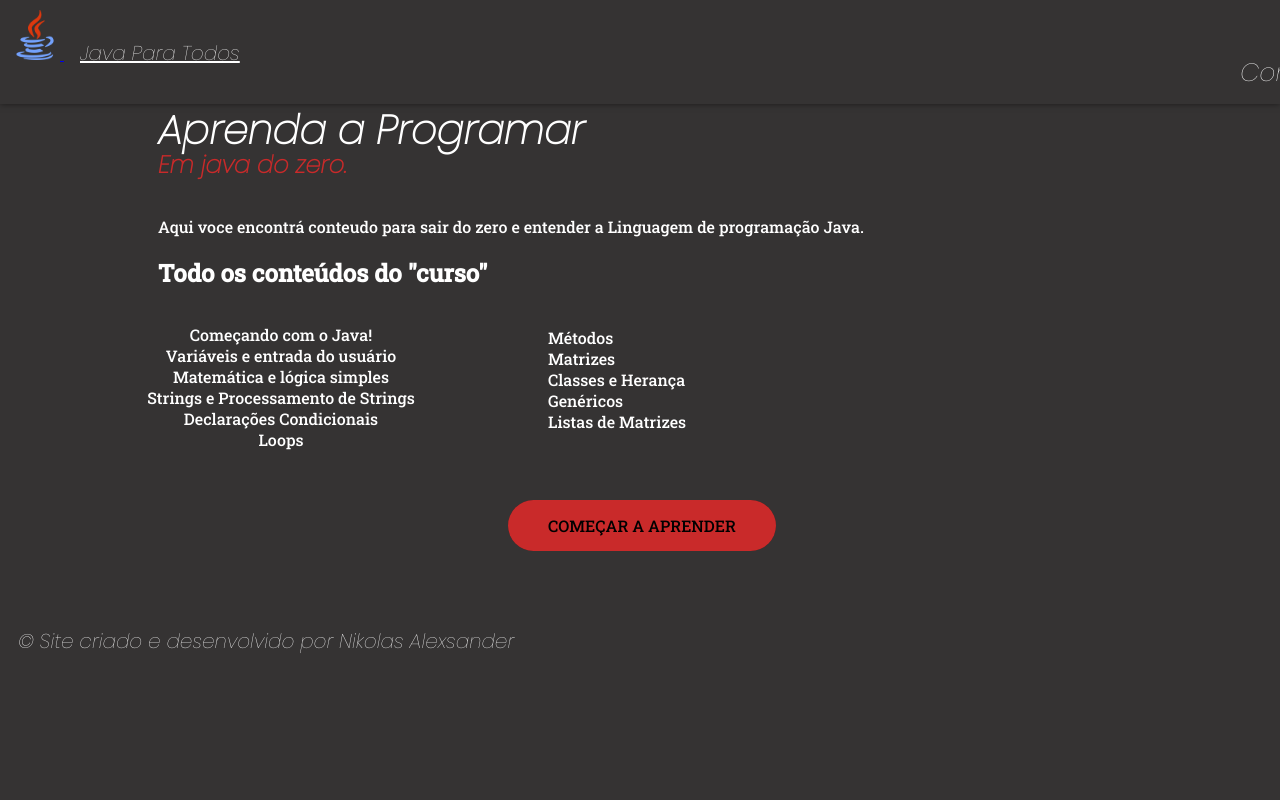
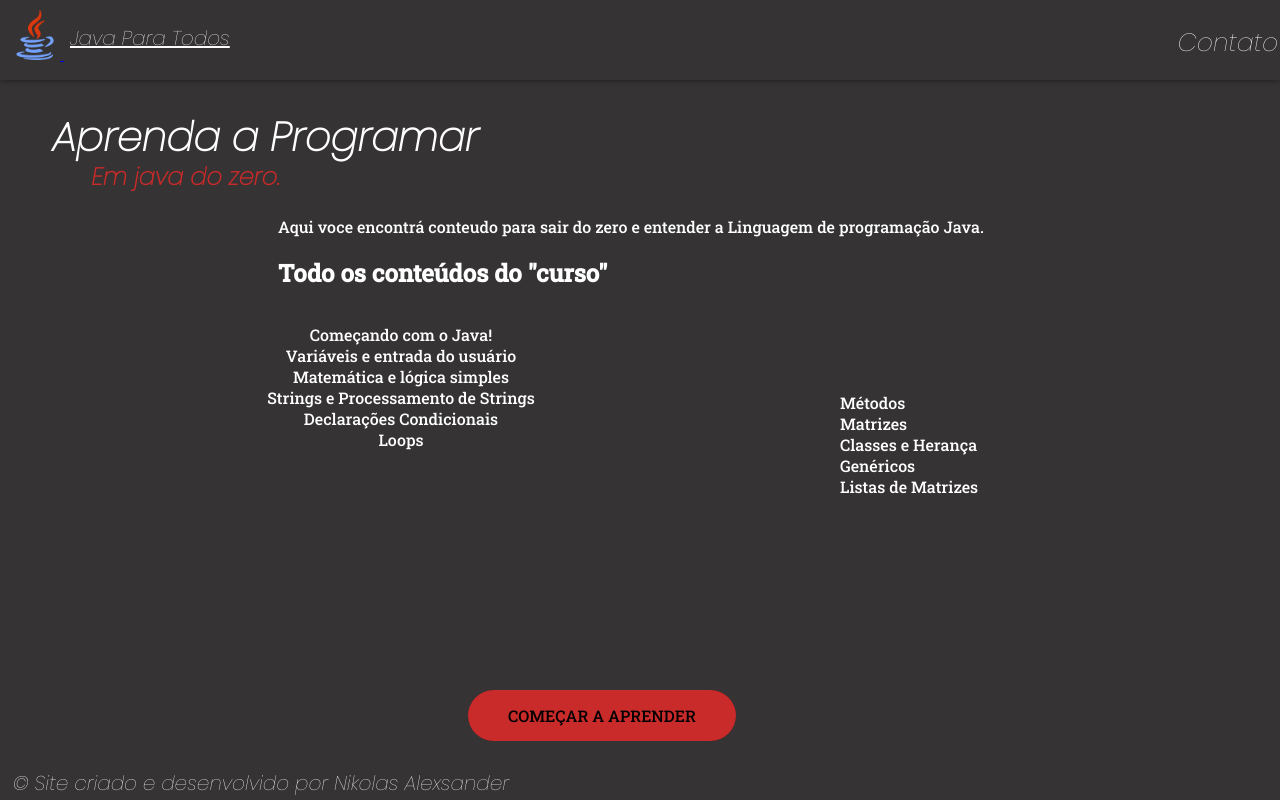
Before and after one commit to NKLzT/JavaParaTodos, a plain HTML site: page index.html in a window 1280 px wide. Drawn offline with Linux system fonts and the light colour scheme; a script that the page names is missing.

Commit message:
Add files via upload

```diff
--- a/style.css
+++ b/style.css
@@ -3,6 +3,8 @@
 :root{
 
     background-color: rgb(53, 51, 51);
+    width: 800px;
+    margin: auto;
 }
 .btn2{
     text-decoration: none;
@@ -12,13 +14,14 @@
     overflow: hidden;
 }
 .contato{
-    position: relative;
-    bottom: 35px;
+    position: fixed;
+    top: 3%;
+    left: 92%;
     text-decoration: none;
-    margin-left: 1240px;
     font-size: 25px;
     color: white;
     font-family: 'Poppins', sans-serif;
+    text-align: center;
 
 }
 
@@ -30,16 +33,21 @@ header {
     top: 0;
     left: 0;
     width: 100%;
-    height: 13%;
+    height: 10%;
     z-index: 999px;
     box-shadow: 0px 0px 6px 0px rgba(0, 0, 0, 0.5);
+    align-content: center;
  }
  .header1{
     text-decoration:underline;
     font-family: 'Poppins', sans-serif;
     font-size: 20px;
     color: white;
-    margin-left: 10px;
+    column-width: auto;
+    position: relative;
+    top: 50%;
+    transform: translateY(-50%);
+    text-align: center;
  }
  .logo{
     margin-left: 10px;
@@ -54,39 +62,36 @@ h1.titulo{
     font-size: 40px;
     font-family: 'Poppins', sans-serif;
     color: white;
-    margin-top: 100px;
-    margin-left: 150px;
+    position: relative;
+    top: 80px;
+    left: -25%;
 }
 .animat{
     font-size: 12px;
     font-family: 'Poppins', sans-serif;
     color: rgb(201, 42, 42);
-    margin-left: 150px;
-    margin-top: -40px;
+    position: relative;
+    top: 45px;
+    left: -20%;
 }
 footer{
     font-size: 20px;
     font-family: 'Poppins', sans-serif;
     color: white;
-    margin-top: 420px;
-    margin-left: 10px;
+    left: 1%;
     position        :   fixed;
-    top             :   626px;
-    margin-top      :   0px;
+    bottom: 2px;
 }
 .lista2{
     list-style-type: none;
     justify-content: center;
-    text-align: left;
     position: fixed;
     font-size: 16px;
-    top             :   200px;
-    margin-top      :   0px;
+    top: 47%;
+    left: 800px;
     color: white;
     font-family: 'Poppins', sans-serif;
     font-family: 'Roboto Slab', serif;
-    margin-left: 500px;
-    margin-top: 127px;
 }
 .come{
     text-decoration: none;
@@ -107,18 +112,17 @@ footer{
     margin-left: 150px;
     position        :   fixed;
     top             :   200px;
-    margin-top      :   0px;
+    left: 10%;
 }
 .text-box{
     font-family: 'Poppins', sans-serif;
     font-family: 'Roboto Slab', serif;
-    margin-left: 500px;
     height: 100px;
     width: 300px;
-    position        :   fixed;
-    top             :   300px;
-    margin-top      :   200px;
+    position :   fixed;
+    bottom: 10px;
     border-radius: 10px;
+    right:40%;
 }
 .btn:link,
 .btn:visited {
```
